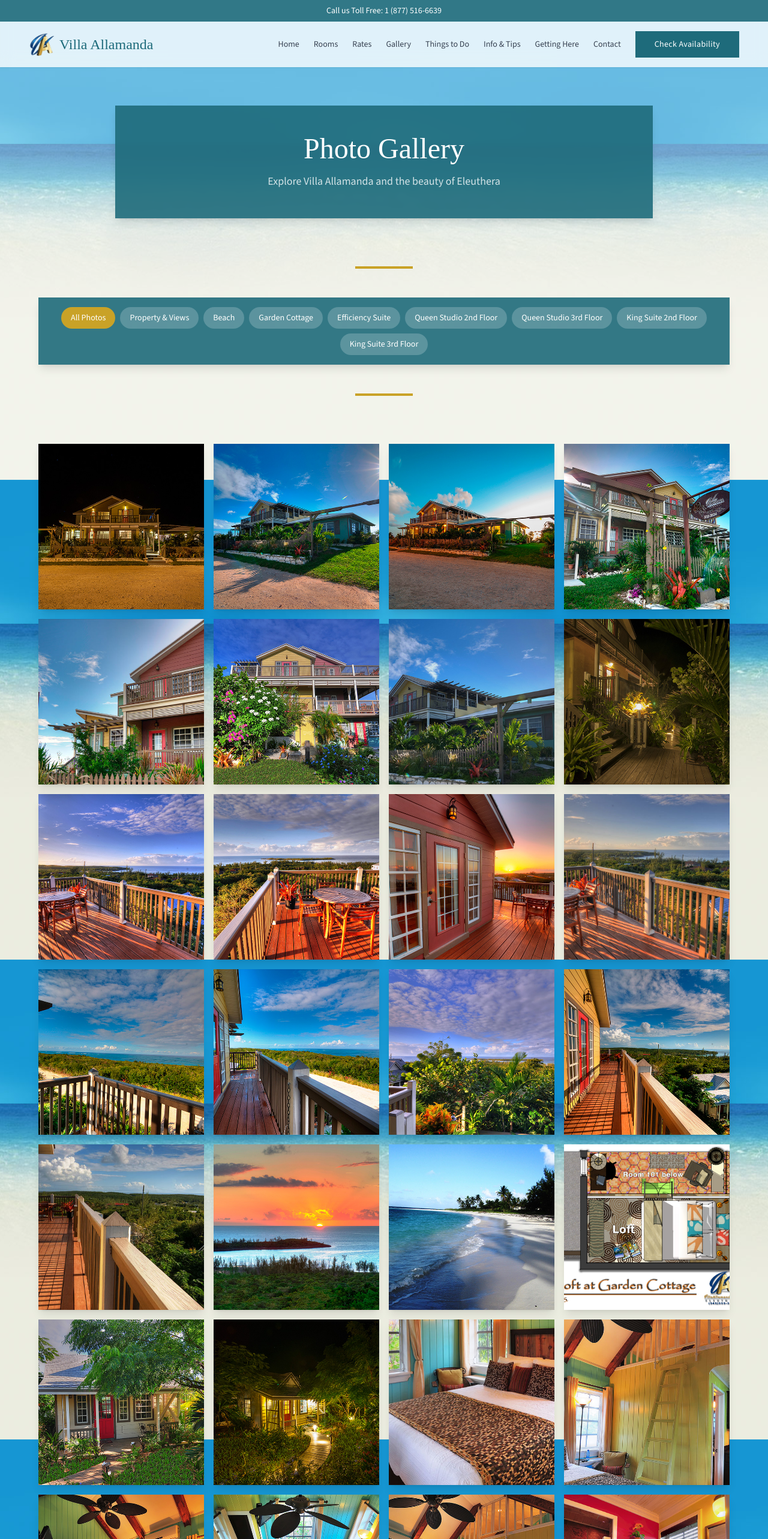
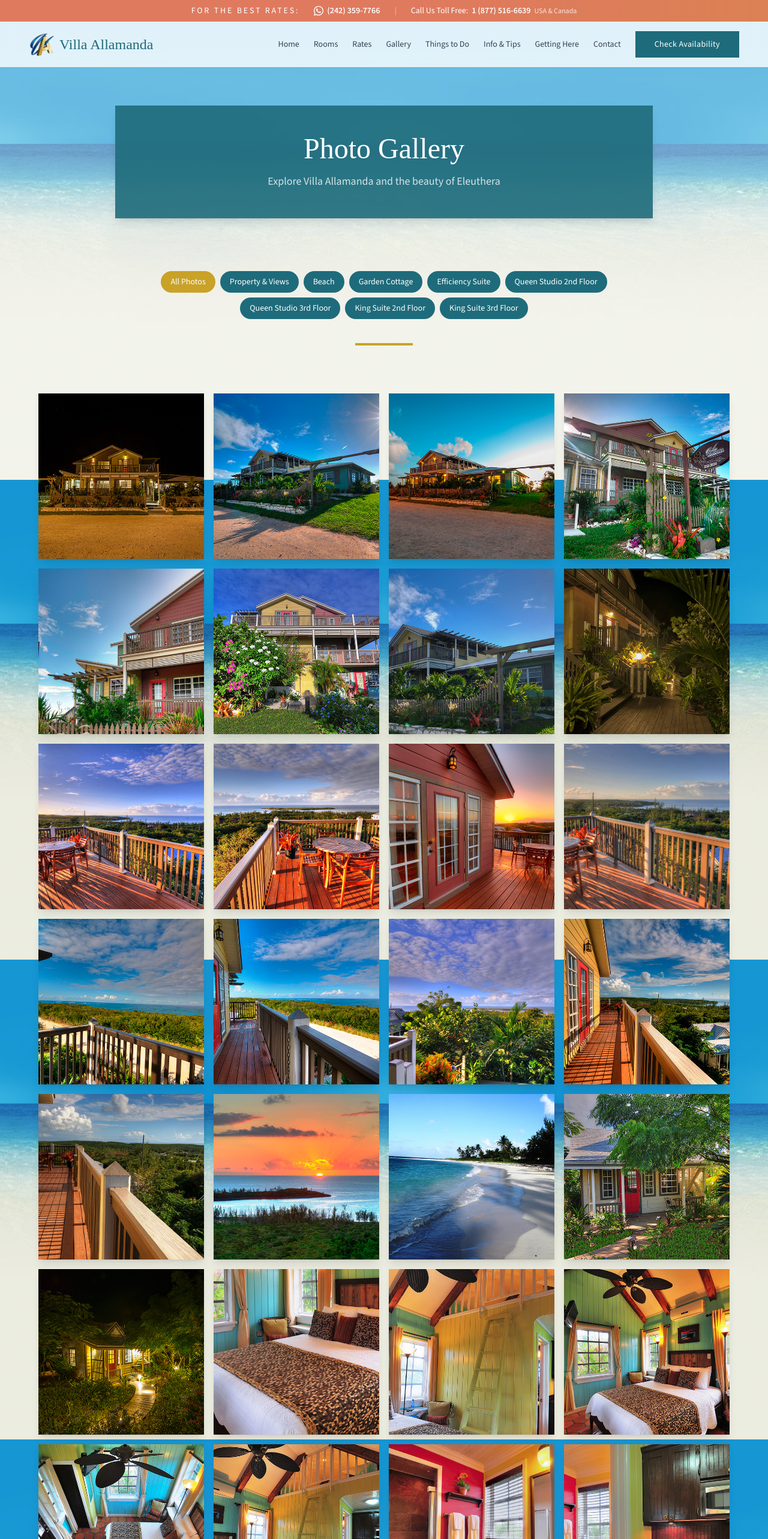
Before and after one commit to janajmccardy/villa-allamanda, a Vue app: page /gallery in a window 1280 px wide. Shown: the top 2566 px of the page at 60% size. Built offline with nearby package versions, Linux system fonts and the light colour scheme; a web font is replaced by a local one.

Commit message:
minor photo gallery, banner, accent color fixes

```diff
--- a/src/components/NavBar.vue
+++ b/src/components/NavBar.vue
@@ -25,8 +25,21 @@
 <template>
   <header class="bg-white/80 backdrop-blur-md shadow-sm sticky top-0 z-50">
     <!-- Top bar with phone -->
-    <div class="bg-ocean/90 text-white text-sm py-2 px-6 text-center">
-      Call us Toll Free: <a href="tel:+18775166639" class="font-medium hover:text-gold">1 (877) 516-6639</a>
+    <div class="bg-coral text-white text-sm py-2 px-6 text-center relative overflow-hidden">
+      <div class="absolute inset-0 bg-gradient-to-r from-transparent via-gold/20 to-transparent animate-shimmer"></div>
+      <div class="relative flex flex-wrap items-center justify-center gap-x-6 gap-y-1">
+        <span class="text-sm tracking-[0.2em] uppercase font-medium">For the Best Rates: </span>
+        <!-- <span class="hidden sm:inline text-white/50">|</span> -->
+        <a href="https://wa.me/12423597766" target="_blank" class="flex items-center gap-1.5 hover:text-ocean transition-colors">
+          <svg class="w-4 h-4" fill="currentColor" viewBox="0 0 24 24"><path d="M17.472 14.382c-.297-.149-1.758-.867-2.03-.967-.273-.099-.471-.148-.67.15-.197.297-.767.966-.94 1.164-.173.199-.347.223-.644.075-.297-.15-1.255-.463-2.39-1.475-.883-.788-1.48-1.761-1.653-2.059-.173-.297-.018-.458.13-.606.134-.133.298-.347.446-.52.149-.174.198-.298.298-.497.099-.198.05-.371-.025-.52-.075-.149-.669-1.612-.916-2.207-.242-.579-.487-.5-.669-.51-.173-.008-.371-.01-.57-.01-.198 0-.52.074-.792.372-.272.297-1.04 1.016-1.04 2.479 0 1.462 1.065 2.875 1.213 3.074.149.198 2.096 3.2 5.077 4.487.709.306 1.262.489 1.694.625.712.227 1.36.195 1.871.118.571-.085 1.758-.719 2.006-1.413.248-.694.248-1.289.173-1.413-.074-.124-.272-.198-.57-.347m-5.421 7.403h-.004a9.87 9.87 0 01-5.031-1.378l-.361-.214-3.741.982.998-3.648-.235-.374a9.86 9.86 0 01-1.51-5.26c.001-5.45 4.436-9.884 9.888-9.884 2.64 0 5.122 1.03 6.988 2.898a9.825 9.825 0 012.893 6.994c-.003 5.45-4.437 9.884-9.885 9.884m8.413-18.297A11.815 11.815 0 0012.05 0C5.495 0 .16 5.335.157 11.892c0 2.096.547 4.142 1.588 5.945L.057 24l6.305-1.654a11.882 11.882 0 005.683 1.448h.005c6.554 0 11.89-5.335 11.893-11.893a11.821 11.821 0 00-3.48-8.413z"/></svg>
+          <span class="font-semibold">(242) 359-7766</span>
+        </a>
+        <span class="hidden sm:inline text-white/50">|</span>
+        <span class="flex items-center gap-1.5">
+          Call Us Toll Free: <a href="tel:+18775166639" class="font-semibold hover:text-ocean transition-colors">1 (877) 516-6639</a>
+          <span class="text-white/80 text-xs">USA & Canada</span>
+        </span>
+      </div>
     </div>
 
     <!-- Main nav -->
--- a/src/style.css
+++ b/src/style.css
@@ -79,3 +79,17 @@
 .fade-leave-to {
   opacity: 0;
 }
+
+/* Shimmer animation for top banner */
+@keyframes shimmer {
+  0% {
+    transform: translateX(-100%);
+  }
+  100% {
+    transform: translateX(100%);
+  }
+}
+
+.animate-shimmer {
+  animation: shimmer 3s ease-in-out infinite;
+}
--- a/src/views/GalleryView.vue
+++ b/src/views/GalleryView.vue
@@ -48,7 +48,7 @@
 
   // Garden Cottage (101)
   { src: '/images/cottage-floorplan.jpg', alt: 'Garden Cottage floor plan', category: 'cottage', isFloorPlan: true },
-  { src: '/images/gardencottage2.jpg', alt: 'Garden Cottage exterior view', category: 'cottage' },
+  { src: '/images/gardencottage2.jpg', alt: 'Garden Cottage Loft floor plan', category: 'cottage', isFloorPlan: true },
   { src: '/images/gardencottage day.jpg', alt: 'Garden Cottage daytime', category: 'cottage' },
   { src: '/images/garden cottage night.jpg', alt: 'Garden Cottage at night', category: 'cottage' },
   { src: '/images/garden-ban.jpg', alt: 'Garden Cottage banner', category: 'cottage' },
@@ -76,8 +76,6 @@
   { src: '/images/effiency-floorplan.jpg', alt: 'Efficiency Suite floor plan', category: 'efficiency', isFloorPlan: true },
 
   // Queen Studio 2nd Floor (202, 203)
-  { src: '/images/Studio-2nd-Floor-Queen-Rm.jpg', alt: 'Queen Studio 2nd Floor', category: 'queen-2nd' },
-  { src: '/images/Studio-2nd-Floor-Queen-Rm203.jpg', alt: 'Queen Studio 203 2nd Floor', category: 'queen-2nd' },
   { src: '/images/202-01.jpg', alt: 'Room 202 view 1', category: 'queen-2nd' },
   { src: '/images/202-02.jpg', alt: 'Room 202 view 2', category: 'queen-2nd' },
   { src: '/images/202-03.jpg', alt: 'Room 202 view 3', category: 'queen-2nd' },
@@ -91,13 +89,12 @@
   { src: '/images/203-03.jpg', alt: 'Room 203 view 3', category: 'queen-2nd' },
   { src: '/images/203-04.jpg', alt: 'Room 203 view 4', category: 'queen-2nd' },
   { src: '/images/203-05.jpg', alt: 'Room 203 view 5', category: 'queen-2nd' },
-  // 2nd floor plan
+  // Queen 2nd floor plans
   { src: '/images/2nd-Floor-Plan.jpg', alt: '2nd Floor Plan', category: 'queen-2nd', isFloorPlan: true },
-  { src: '/images/2nd-Floor-Plan-1.jpg', alt: '2nd Floor Plan alternate', category: 'queen-2nd', isFloorPlan: true },
+  { src: '/images/Studio-2nd-Floor-Queen-Rm.jpg', alt: 'Queen Room 202 Floor Plan', category: 'queen-2nd', isFloorPlan: true },
+  { src: '/images/Studio-2nd-Floor-Queen-Rm203.jpg', alt: 'Queen Room 203 Floor Plan', category: 'queen-2nd', isFloorPlan: true },
 
   // Queen Studio 3rd Floor (302, 303)
-  { src: '/images/Studio-3rd-Floor-Queen-Rm.jpg', alt: 'Queen Studio 3rd Floor', category: 'queen-3rd' },
-  { src: '/images/Studio-3rd-Floor-Queen-Rm-303.jpg', alt: 'Queen Studio 303 3rd Floor', category: 'queen-3rd' },
   { src: '/images/302-01.jpg', alt: 'Room 302 view 1', category: 'queen-3rd' },
   { src: '/images/302-02.jpg', alt: 'Room 302 view 2', category: 'queen-3rd' },
   { src: '/images/302-03.jpg', alt: 'Room 302 view 3', category: 'queen-3rd' },
@@ -107,12 +104,12 @@
   { src: '/images/303-03.jpg', alt: 'Room 303 view 3', category: 'queen-3rd' },
   { src: '/images/303-04.jpg', alt: 'Room 303 view 4', category: 'queen-3rd' },
   { src: '/images/book-top(303).jpg', alt: 'Room 303 top view', category: 'queen-3rd' },
-  // 3rd floor plan
+  // Queen 3rd floor plans
   { src: '/images/3rd-Floor-Plan.jpg', alt: '3rd Floor Plan', category: 'queen-3rd', isFloorPlan: true },
-  { src: '/images/3rd-Floor-Plan-1.jpg', alt: '3rd Floor Plan alternate', category: 'queen-3rd', isFloorPlan: true },
+  { src: '/images/Studio-3rd-Floor-Queen-Rm.jpg', alt: 'Queen Room 302 Floor Plan', category: 'queen-3rd', isFloorPlan: true },
+  { src: '/images/Studio-3rd-Floor-Queen-Rm-303.jpg', alt: 'Queen Room 303 Floor Plan', category: 'queen-3rd', isFloorPlan: true },
 
   // King Suite 2nd Floor (201)
-  { src: '/images/King-2nd-Floor-Suite-201-with-Kit.-Din.jpg', alt: 'King Suite 2nd Floor with Kitchen', category: 'king-2nd' },
   { src: '/images/201-01.jpg', alt: 'Suite 201 view 1', category: 'king-2nd' },
   { src: '/images/201-02.jpg', alt: 'Suite 201 view 2', category: 'king-2nd' },
   { src: '/images/201-03.jpg', alt: 'Suite 201 view 3', category: 'king-2nd' },
@@ -132,14 +129,12 @@
   { src: '/images/201-17.jpg', alt: 'Suite 201 view 17', category: 'king-2nd' },
   { src: '/images/201-18.jpg', alt: 'Suite 201 view 18', category: 'king-2nd' },
   { src: '/images/201-19.jpg', alt: 'Suite 201 view 19', category: 'king-2nd' },
-  // 2nd floor plan (shared with queen-2nd)
+  // King 2nd floor plans
   { src: '/images/2nd-Floor-Plan.jpg', alt: '2nd Floor Plan', category: 'king-2nd', isFloorPlan: true },
-  { src: '/images/2nd-Floor-Plan-1.jpg', alt: '2nd Floor Plan alternate', category: 'king-2nd', isFloorPlan: true },
+  { src: '/images/King-2nd-Floor-Suite-201-with-Kit.-Din.jpg', alt: 'King Suite 201 Floor Plan', category: 'king-2nd', isFloorPlan: true },
 
   // King Suite 3rd Floor (301)
-  { src: '/images/King-3rd-Floor-Suite-301-with-Kit.-Din.jpg', alt: 'King Suite 3rd Floor with Kitchen', category: 'king-3rd' },
   { src: '/images/301-01.jpg', alt: 'Suite 301 view 1', category: 'king-3rd' },
-  { src: '/images/301-01-1.jpg', alt: 'Suite 301 view 1 alternate', category: 'king-3rd' },
   { src: '/images/301-02.jpg', alt: 'Suite 301 view 2', category: 'king-3rd' },
   { src: '/images/301-03.jpg', alt: 'Suite 301 view 3', category: 'king-3rd' },
   { src: '/images/301-04.jpg', alt: 'Suite 301 view 4', category: 'king-3rd' },
@@ -154,9 +149,9 @@
   { src: '/images/301-14.jpg', alt: 'Suite 301 view 14', category: 'king-3rd' },
   { src: '/images/301-15.jpg', alt: 'Suite 301 view 15', category: 'king-3rd' },
   { src: '/images/301 daytime - bed.jpg', alt: 'Suite 301 bedroom daytime', category: 'king-3rd' },
-  // 3rd floor plan (shared with queen-3rd)
+  // King 3rd floor plans
   { src: '/images/3rd-Floor-Plan.jpg', alt: '3rd Floor Plan', category: 'king-3rd', isFloorPlan: true },
-  { src: '/images/3rd-Floor-Plan-1.jpg', alt: '3rd Floor Plan alternate', category: 'king-3rd', isFloorPlan: true },
+  { src: '/images/King-3rd-Floor-Suite-301-with-Kit.-Din.jpg', alt: 'King Suite 301 Floor Plan', category: 'king-3rd', isFloorPlan: true },
 ]
 
 const filteredImages = computed(() => {
@@ -164,8 +159,13 @@
     // When "all" is selected, exclude floor plans
     return images.filter(img => !img.isFloorPlan)
   }
-  // When a specific room is selected, show all images including floor plans
-  return images.filter(img => img.category === selectedCategory.value)
+  // When a specific room is selected, show floor plans first, then other images
+  const categoryImages = images.filter(img => img.category === selectedCategory.value)
+  return categoryImages.sort((a, b) => {
+    if (a.isFloorPlan && !b.isFloorPlan) return -1
+    if (!a.isFloorPlan && b.isFloorPlan) return 1
+    return 0
+  })
 })
 
 // Lightbox
@@ -218,30 +218,23 @@
       </div>
     </section>
 
-    <!-- Divider -->
-    <div class="flex justify-center py-4">
-      <div class="w-24 h-1 bg-gold"></div>
-    </div>
-
     <!-- Category Filter -->
-    <section class="py-8 px-6">
-      <div class="max-w-6xl mx-auto">
-        <div class="bg-ocean/90 backdrop-blur-sm p-4 shadow-lg">
+    <section class="py-6 px-6">
+      <div class="max-w-4xl mx-auto">
         <div class="flex flex-wrap gap-2 justify-center">
           <button
             v-for="category in categories"
             :key="category.id"
             @click="selectedCategory = category.id"
             :class="[
-                'px-4 py-2 text-sm font-medium transition-colors rounded-full',
+              'px-4 py-2 text-sm font-medium transition-colors duration-200 rounded-full',
               selectedCategory === category.id
                 ? 'bg-gold text-white'
-                  : 'bg-white/20 text-white hover:bg-white/30'
+                : 'bg-ocean text-white hover:bg-coral'
             ]"
           >
             {{ category.name }}
           </button>
-          </div>
         </div>
       </div>
     </section>
```
Also changed, not shown: src/views/HomeView.vue (+11 -10 lines). Lines whose indentation alone changed are shown as unchanged.
